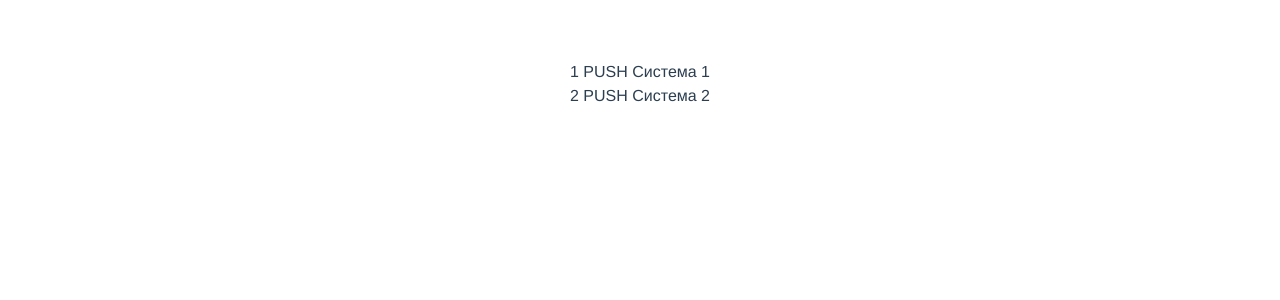
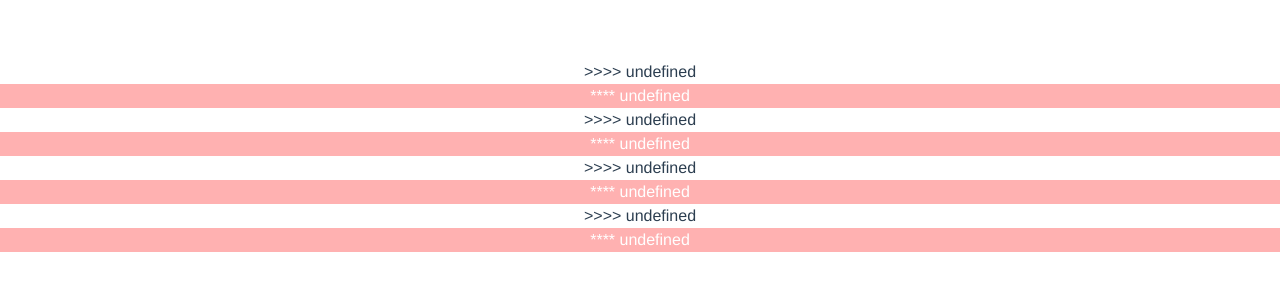
Before and after one commit to skitale-design/dynamic-table, a Vue app: page / in a window 1280 px wide. Shown: the top 300 px of the page. Built offline with nearby package versions, Linux system fonts and the light colour scheme.

Commit message:
для клевера

```diff
--- a/src/App.vue
+++ b/src/App.vue
@@ -2,11 +2,12 @@
   <div>
     <div v-for="u in json" :key="u.id">
       <div v-for="s in u.system " :key="s.id" >
-        <!-- <span>{{ `${console.log(`>>> [${ids}].includes(${s.id}): ${ids.includes(s.id)}`)}` }}</span> -->
-        <div v-if="!ids.includes(s.id)" >
-            <span>{{ ids.push(s.id) }}</span>
-            PUSH {{ s.name }}
-        </div>
+        <!-- <div v-if="!ids.includes(s.id)" > -->
+          <span>{{ `>>>> ${console.log(`>>> ![${ids}].includes(${s.id}): ${!ids.includes(s.id)}`)}` }}</span>
+            <!-- <span>{{ ids.push(s.id) }}</span> -->
+            <TheTmp v-if="!ids.includes(s.id)" :msg="s.name" :id="s.id" v-on:push="AddToIds" />
+
+        <!-- </div> -->
       </div>
     </div>
   </div>
@@ -15,7 +16,7 @@
 <script setup>
   // import {reactive} from 'vue'
   import users from "./data/users.json";
-  // import OnlyDivs from "./components/OnlyDivs/OnlyDivs.vue";
+  import TheTmp from "./components/TheTmp.vue";
   //import {state} from './components/StateStore.js'
 
   const json = users.jsondata.map(user => ({
@@ -29,6 +30,17 @@
 }))
 
 const ids = [] //state.SysIds.value
+
+function AddToIds(id){
+  if (!ids.includes(id)) {
+    console.log(`--- ДО id:${id}`)
+    ids.push(id)
+    console.log(`ПОСЛЕ id:${id}`)
+    console.log(`ids: [${ids}]`)
+  }
+
+}
+
 
 // console.log([...new Set(json.flatMap(x=>x.system.map(x=>x.id)))]) // [1,2] - список уникальных id систем
 
--- /dev/null
+++ b/src/components/TheTmp.vue
@@ -0,0 +1,22 @@
+<template>
+    <div>
+        <div class="tmp">{{ ` **** ${console.log(`***** ${props.id} `)}`}}</div>
+    </div>
+</template>
+
+<script setup>
+    import {defineProps,defineEmits} from 'vue'
+    const props = defineProps({        msg: {type: String, default: "tmp"},        id: {type: Number, default: null}    })
+    const emits = defineEmits(['push'])
+    emits('push',props.id)
+    console.log(`TheTmp >> props.id:${props.id}`)
+
+
+</script>
+
+<style scoped>
+    .tmp{
+        background-color: rgb(255, 177, 177);
+        color: white;
+    }
+</style>
```
